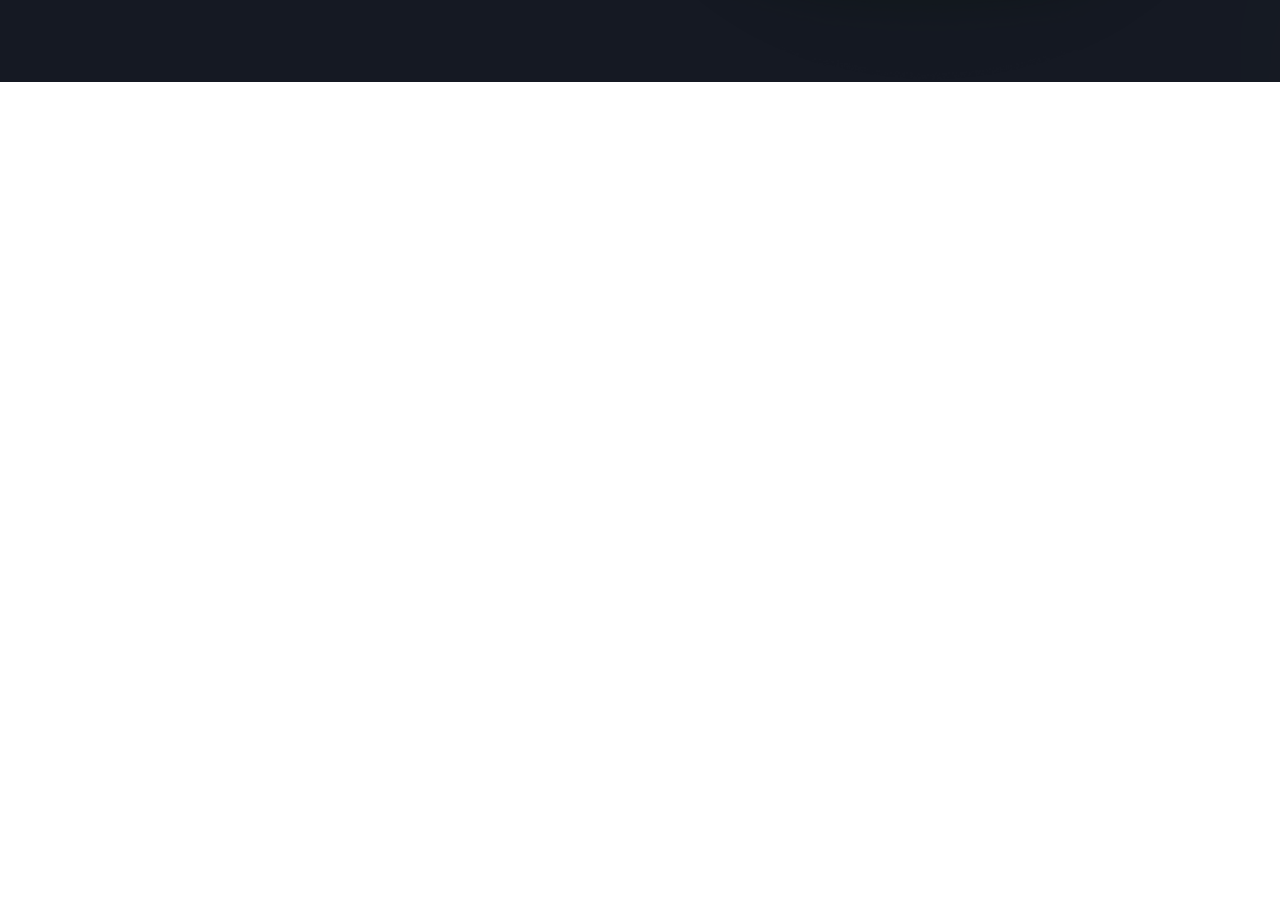
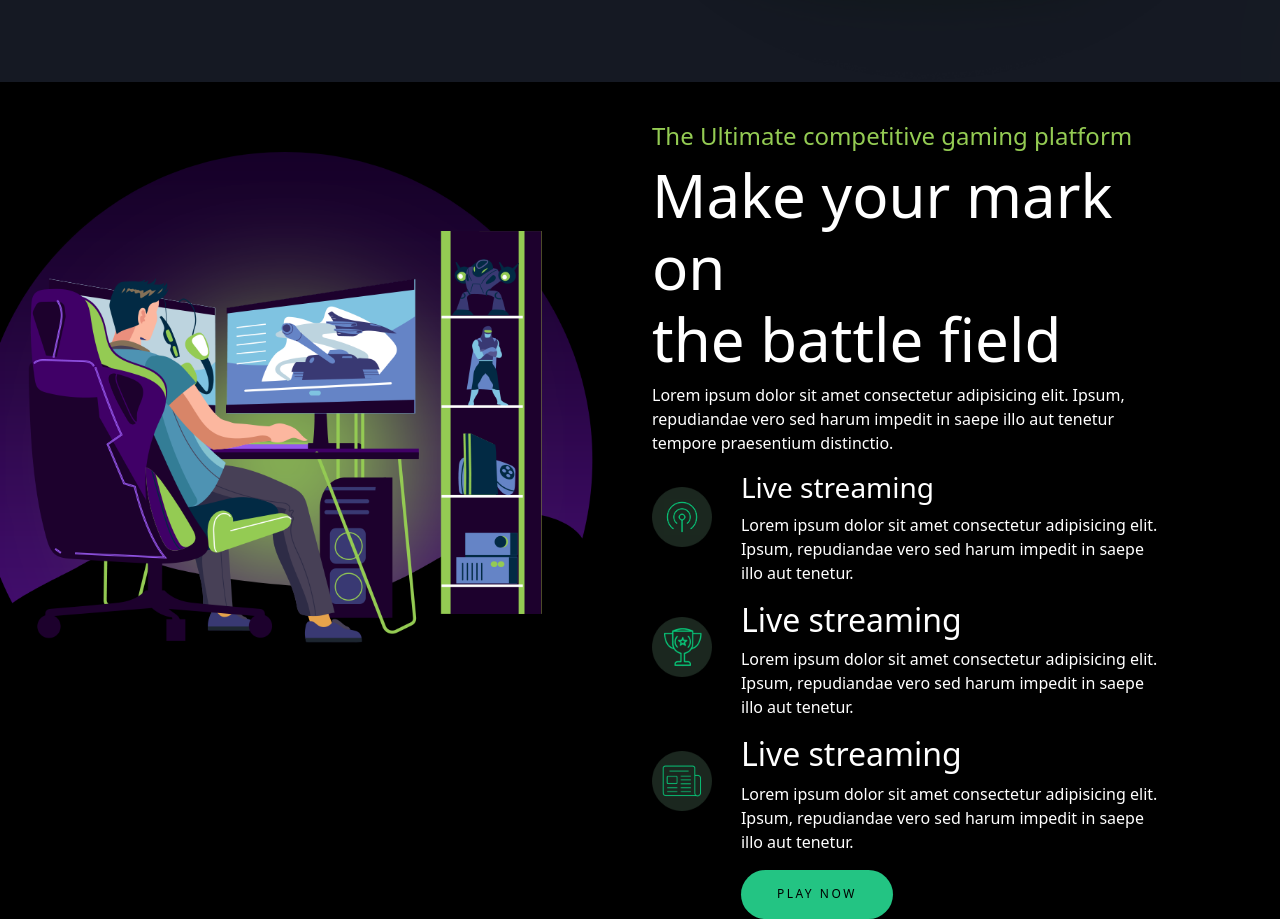
Before and after one commit to alex2000d/proj-html-vuejs, a Vue app: page / in a window 1280 px wide. Shown: the part 740-1659 px from the top of the page. Before the commit the page ends 822 px from the top, so only its background shows below. Built offline with nearby package versions, Linux system fonts and the light colour scheme.

Commit message:
[UPD] added the first section in the main

```diff
--- a/src/components/AppMain.vue
+++ b/src/components/AppMain.vue
@@ -3,11 +3,104 @@ export default {
 
 }
 </script>
-<template lang="">
-    <div>
-
+<template>
+    <div class="container-fluid container-one bg-black">
+        <div class="row">
+            <div class="col-6">
+                <div class="content-feature">
+                 <img src="../assets/img/features-illus.png" alt="">
+                </div>
+            </div>
+            <div class="col-5">
+                <div class="content mt">
+                    <h4 class="green">The Ultimate competitive gaming platform</h4>
+                    <h3 class="white fs">Make your mark on <br> the battle field</h3>
+                    <p class="white">Lorem ipsum dolor sit amet consectetur adipisicing elit. Ipsum, repudiandae vero sed harum impedit in saepe illo aut tenetur tempore praesentium distinctio.</p>
+                    <div class="row">
+                        <div class="col-2 mt-3 feature-icon">
+                            <img src="../assets/img/icon/features-icon-1.png">
+                        </div>
+                        <div class="col-10">
+                            <h3 class="white">Live streaming</h3>
+                            <p class="white">Lorem ipsum dolor sit amet consectetur adipisicing elit. Ipsum, repudiandae vero sed harum impedit in saepe illo aut tenetur.</p>
+                        </div>
+                        <div class="col-2 mt-3 feature-icon">
+                            <img src="../assets/img/icon/features-icon-2.png">
+                        </div>
+                        <div class="col-10">
+                            <h2 class="white">Live streaming</h2>
+                            <p class="white">Lorem ipsum dolor sit amet consectetur adipisicing elit. Ipsum, repudiandae vero sed harum impedit in saepe illo aut tenetur.</p>
+                        </div>
+                        <div class="col-2 mt-3 feature-icon">
+                            <img src="../assets/img/icon/features-icon-3.png">
+                        </div>
+                        <div class="col-10">
+                            <h2 class="white">Live streaming</h2>
+                            <p class="white">Lorem ipsum dolor sit amet consectetur adipisicing elit. Ipsum, repudiandae vero sed harum impedit in saepe illo aut tenetur.</p>
+                            <button class="btn">PLAY NOW</button>
+                        </div>
+                    </div>
+                </div>
+            </div>
+        </div>
     </div>
 </template>
-<style lang="">
+<style lang="scss" scoped>
 
+
+.content-feature img{
+    width: 100%;
+    position: relative;
+    right: 35px;
+    padding: 70px 0px;
+
+}
+
+.feature-icon img{
+    width: 60px;
+}
+
+.mt{
+    margin-top: 40px;
+}
+
+.green {
+    color: rgb(148, 203, 83)
+}
+
+.white{
+    color: white;
+}
+
+.fs{
+    font-size: 60px;
+}
+
+button {
+    padding: 1.3em 3em;
+    font-size: 12px;
+    text-transform: uppercase;
+    letter-spacing: 2.5px;
+    font-weight: 500;
+    color: #000;
+    background-color: #23c483;
+    border: none;
+    border-radius: 45px;
+    box-shadow: 0px 8px 15px rgba(0, 0, 0, 0.1);
+    transition: all 0.3s ease 0s;
+    cursor: pointer;
+    outline: none;
+  }
+
+  button:hover {
+    background-color: #23c483;
+    box-shadow: 0px 15px 20px rgba(46, 229, 157, 0.4);
+    color: #fff;
+    transform: translateY(-7px);
+  }
+
+
+  button:active {
+    transform: translateY(-1px);
+  }
 </style>
```
